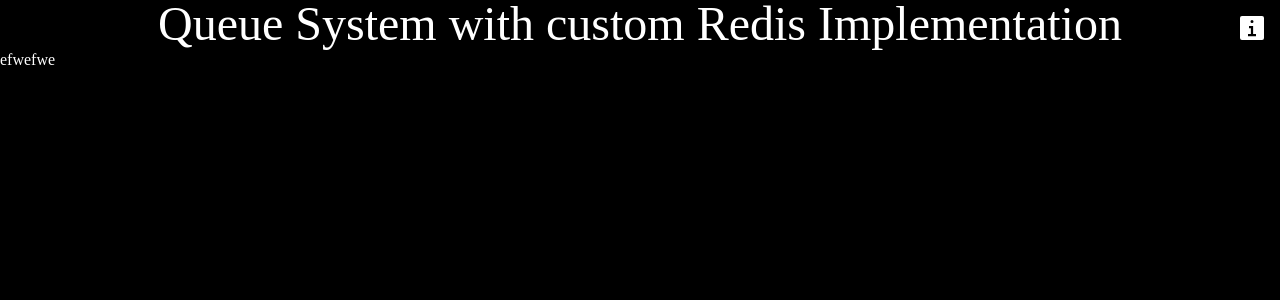
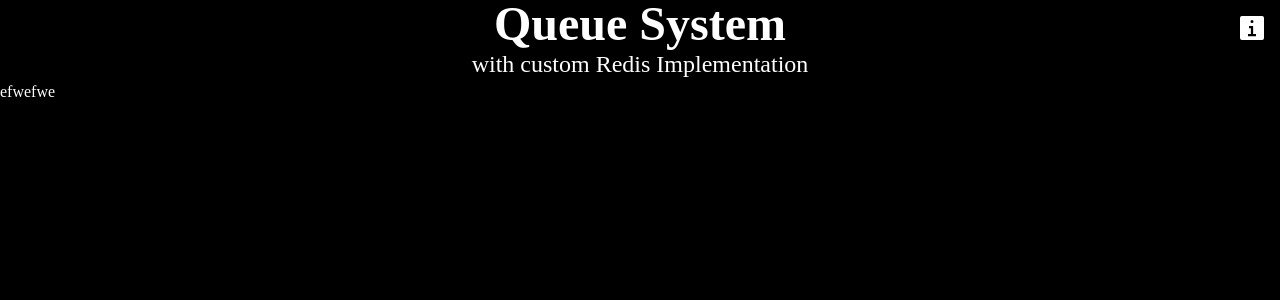
Before and after one commit to SumirSeth/queue-system, a Nuxt app: page / in a window 1280 px wide. Shown: the top 300 px of the page. Built offline with nearby package versions, Linux system fonts and the light colour scheme; what @inspira-ui/plugins would draw is missing.

Commit message:
refactor app.vue to improve layout of queue system section and enhance text styling

```diff
--- a/app.vue
+++ b/app.vue
@@ -32,19 +32,19 @@
           <TextGenerateEffect words="A backend visualised by frontend project." :duration=0.1 :delay=1000 :filter=false class="" />
         </p>
       </div>
-
-      <div key="main" v-else class="flex flex-col items-center justify-center">
-        <p class="text-5xl font-thin">Queue System with custom Redis Implementation</p>
+      <div key="main" v-else class="">
+        <div class="flex flex-col items-center justify-center">
+          <p class="text-5xl font-bold">Queue System</p>
+          <p class="text-2xl font-thin">with custom Redis Implementation</p>
+        </div>
+        <div>
+          <p>efwefwe</p>
+        </div>
       </div>
     </Transition>
     <!-- End of Intro section -->
 
 
-    <!-- Main section -->
-    <div v-if="!intro">
-      <p>efwefwe</p>
-
-    </div>
 
 
 
```
